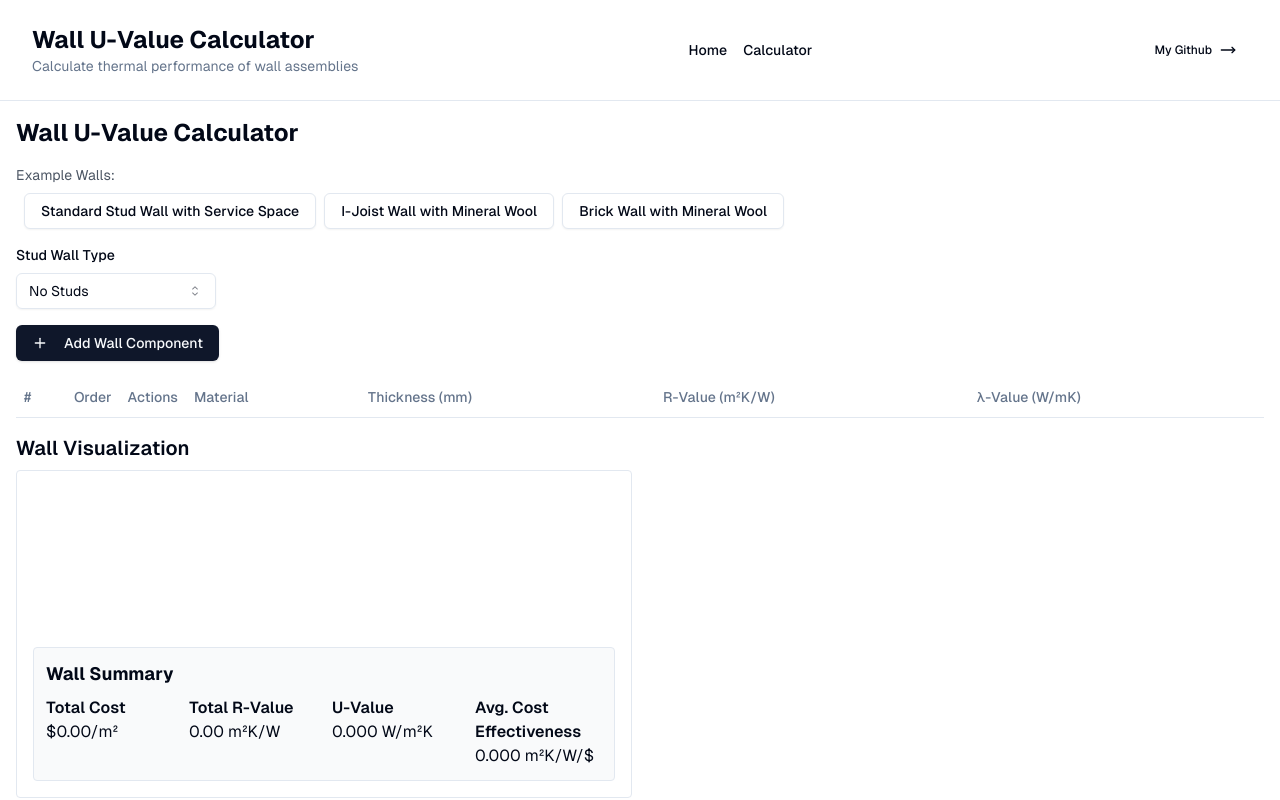
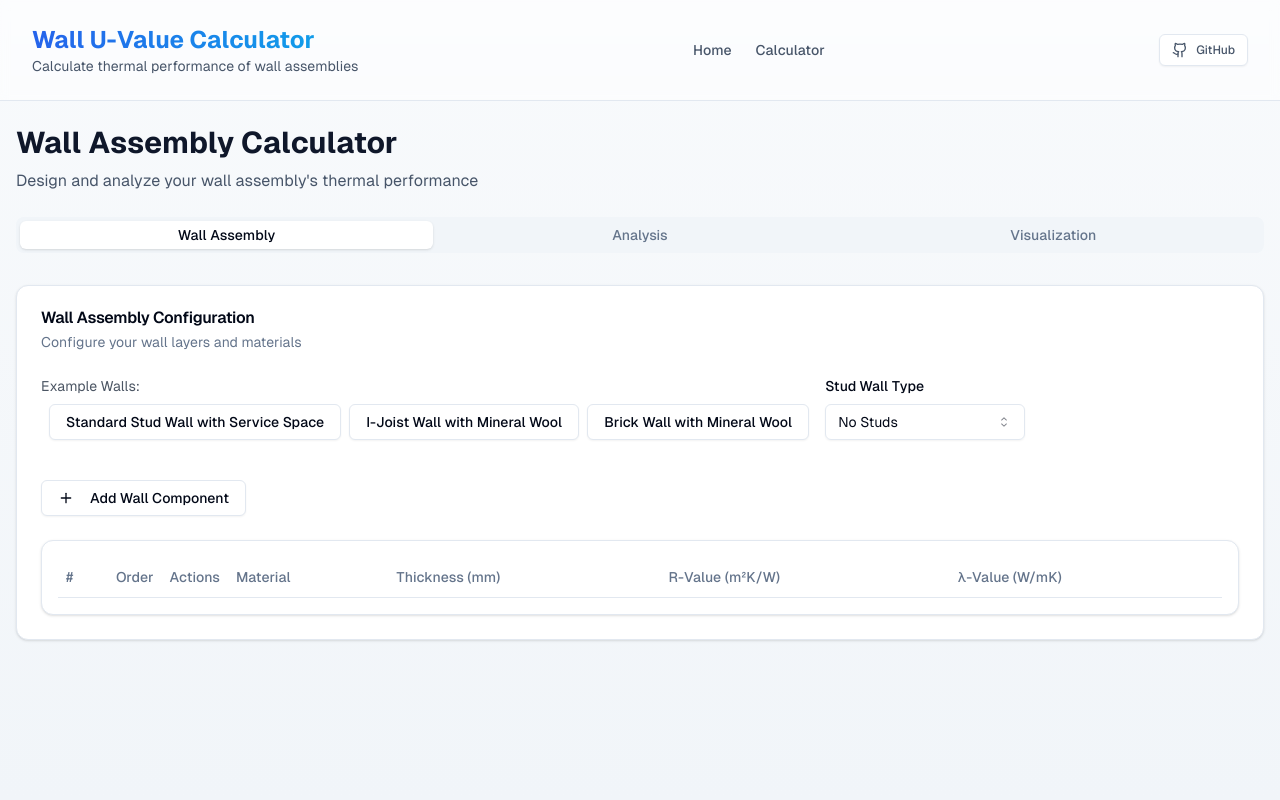
Before and after one commit to Kaloszer/WallUCalculator, a Next.js app: page /calculator in a window 1280 px wide. Shown: the top 800 px of the page. Built offline with nearby package versions, Linux system fonts and the light colour scheme.

Commit message:
Add tabs component and enhance UI; update header and main page layout with new styles and features

```diff
--- a/app/calculator/page.tsx
+++ b/app/calculator/page.tsx
@@ -1,16 +1,22 @@
 'use client';
 
-import Header from "../components/Header"; // Adjusted import path
-import Calculator from "../components/calculator/Calculator"; // Adjusted import path
-import { WallCalculatorProvider } from "../components/calculator/context/WallCalculatorContext"; // Adjusted import path
+import Header from "../components/Header";
+import Calculator from "../components/calculator/Calculator";
+import { WallCalculatorProvider } from "../components/calculator/context/WallCalculatorContext";
 
-export default function CalculatorPage() { // Renamed function for clarity
+export default function CalculatorPage() {
   return (
-    <div className="min-h-screen flex flex-col">
+    <div className="min-h-screen flex flex-col bg-gradient-to-b from-slate-50 to-slate-100">
       <Header />
-      <WallCalculatorProvider>
-        <Calculator />
-      </WallCalculatorProvider>
+      <div className="container mx-auto px-4 py-6">
+        <div className="max-w-7xl mx-auto">
+          <h1 className="text-3xl font-bold mb-2 text-slate-900">Wall Assembly Calculator</h1>
+          <p className="text-slate-600 mb-6">Design and analyze your wall assembly's thermal performance</p>
+          <WallCalculatorProvider>
+            <Calculator />
+          </WallCalculatorProvider>
+        </div>
+      </div>
     </div>
   );
 }
--- a/app/components/Header.tsx
+++ b/app/components/Header.tsx
@@ -1,22 +1,36 @@
-import Link from "next/link"; // Add Link import
-import { MoveRight } from "lucide-react"
+import Link from "next/link";
+import { MoveRight, Github } from "lucide-react"
 import { Button } from "@/components/ui/button"
 
 export default function Header() {
   return (
-    <header className="py-6 px-8 flex items-center justify-between border-b">
+    <header className="py-6 px-8 flex items-center justify-between border-b bg-white/50 backdrop-blur-sm sticky top-0 z-50">
       <div>
-        <h1 className="text-2xl font-bold">Wall U-Value Calculator</h1>
-        <p className="text-sm text-muted-foreground">
-          Calculate thermal performance of wall assemblies
-        </p>
+        <Link href="/" className="no-underline">
+          <h1 className="text-2xl font-bold bg-gradient-to-r from-blue-600 to-sky-500 bg-clip-text text-transparent">
+            Wall U-Value Calculator
+          </h1>
+          <p className="text-sm text-slate-600">
+            Calculate thermal performance of wall assemblies
+          </p>
+        </Link>
       </div>
-      <nav className="flex gap-4 items-center"> {/* Add nav container */}
-        <Link href="/" legacyBehavior><a className="text-sm font-medium hover:underline underline-offset-4">Home</a></Link>
-        <Link href="/calculator" legacyBehavior><a className="text-sm font-medium hover:underline underline-offset-4">Calculator</a></Link>
+      <nav className="flex gap-6 items-center">
+        <Link
+          href="/"
+          className="text-sm font-medium text-slate-600 hover:text-slate-900 transition-colors"
+        >
+          Home
+        </Link>
+        <Link
+          href="/calculator"
+          className="text-sm font-medium text-slate-600 hover:text-slate-900 transition-colors"
+        >
+          Calculator
+        </Link>
       </nav>
       <Button
-        variant="ghost"
+        variant="outline"
         size="sm"
         className="gap-2"
         asChild
@@ -25,9 +39,10 @@ export default function Header() {
           href="https://github.com/Kaloszer"
           target="_blank"
           rel="noopener noreferrer"
+          className="text-slate-600 hover:text-slate-900"
         >
-          My Github
-          <MoveRight className="h-4 w-4" />
+          <Github className="h-4 w-4" />
+          GitHub
         </a>
       </Button>
     </header>
--- a/app/components/calculator/Calculator.tsx
+++ b/app/components/calculator/Calculator.tsx
@@ -1,11 +1,13 @@
 "use client"
 
-import { Plus } from "lucide-react"
+import { Plus, Building2 } from "lucide-react"
 import { Button } from "@/components/ui/button"
+import { Card, CardContent, CardDescription, CardHeader, CardTitle } from "@/components/ui/card"
+import { Tabs, TabsContent, TabsList, TabsTrigger } from "@/components/ui/tabs"
 import { Table, TableBody, TableHead, TableHeader, TableRow } from "@/components/ui/table"
-import { DndContext, closestCenter, KeyboardSensor, PointerSensor, useSensor, useSensors } from '@dnd-kit/core';
-import { SortableContext, sortableKeyboardCoordinates, verticalListSortingStrategy } from '@dnd-kit/sortable';
-import type { DragEndEvent } from '@dnd-kit/core';
+import { DndContext, closestCenter, KeyboardSensor, PointerSensor, useSensor, useSensors } from '@dnd-kit/core'
+import { SortableContext, sortableKeyboardCoordinates, verticalListSortingStrategy } from '@dnd-kit/sortable'
+import type { DragEndEvent } from '@dnd-kit/core'
 import { MAX_LAYERS } from "./types"
 import { useWallCalculator } from "./context/WallCalculatorContext"
 import { ExampleWallSelector } from "./components/ExampleWallSelector"
@@ -15,9 +17,9 @@ import { WallVisualization } from "./WallVisualization"
 import { WallVisualization3D } from "./WallVisualization3D"
 import { calculateDewPoint } from "@/app/components/calculator/components/DewPointCalculator"
 import { useState } from "react"
-import { DewPointDisplay } from "./components/DewPointDisplay";
+import { DewPointDisplay } from "./components/DewPointDisplay"
 import { TemperatureGradientDisplay } from "./components/TemperatureGradientDisplay"
-import Link from "next/link";
+import Link from "next/link"
 
 export default function Calculator() {
   const {
@@ -62,15 +64,30 @@ export default function Calculator() {
   };
 
   return (
-    <div className="container mx-auto p-4">
-      <h1 className="text-2xl font-bold mb-4">Wall U-Value Calculator</h1>
+    <div className="space-y-8">
+      <Tabs defaultValue="assembly" className="w-full">
+        <TabsList className="grid w-full grid-cols-3 mb-8">
+          <TabsTrigger value="assembly">Wall Assembly</TabsTrigger>
+          <TabsTrigger value="analysis">Analysis</TabsTrigger>
+          <TabsTrigger value="visualization">Visualization</TabsTrigger>
+        </TabsList>
 
+        <TabsContent value="assembly">
+          <Card>
+            <CardHeader>
+              <CardTitle>Wall Assembly Configuration</CardTitle>
+              <CardDescription>Configure your wall layers and materials</CardDescription>
+            </CardHeader>
+            <CardContent>
+              <div className="space-y-6">
+                <div className="flex gap-4">
                   <ExampleWallSelector />
                   <StudWallSelector />
+                </div>
 
                 <Button
                   onClick={addComponent}
-        className="mb-4"
+                  variant="outline"
                   disabled={components.length >= MAX_LAYERS}
                 >
                   <Plus className="mr-2 h-4 w-4" />
@@ -78,6 +95,8 @@ export default function Calculator() {
                   {components.length >= MAX_LAYERS && " (Max reached)"}
                 </Button>
 
+                <Card>
+                  <CardContent className="p-4 overflow-x-auto">
                     <DndContext
                       sensors={sensors}
                       collisionDetection={closestCenter}
@@ -118,19 +137,21 @@ export default function Calculator() {
                         </TableBody>
                       </Table>
                     </DndContext>
+                  </CardContent>
+                </Card>
+              </div>
+            </CardContent>
+          </Card>
+        </TabsContent>
 
-      <div className="grid grid-cols-1 lg:grid-cols-2 gap-4">
-        <WallVisualization components={components} studWallConfig={getStudConfig()} />
-        <WallVisualization3D
-          components={components}
-          studWallConfig={getStudConfig()}
-          insideTemp={temperature}
-          outsideTemp={outsideTemp}
-          dewPoint={dewPoint}
-        />
-      </div>
-
-      <div className="mt-4">
+        <TabsContent value="analysis">
+          <div className="grid gap-6">
+            <Card>
+              <CardHeader>
+                <CardTitle>Dew Point Analysis</CardTitle>
+                <CardDescription>Monitor condensation risks in your wall assembly</CardDescription>
+              </CardHeader>
+              <CardContent>
                 <DewPointDisplay
                   temperature={temperature}
                   humidity={humidity}
@@ -140,7 +161,15 @@ export default function Calculator() {
                   onHumidityChange={setHumidity}
                   onOutsideTempChange={setOutsideTemp}
                 />
+              </CardContent>
+            </Card>
 
+            <Card>
+              <CardHeader>
+                <CardTitle>Temperature Gradient</CardTitle>
+                <CardDescription>Analyze temperature distribution through wall layers</CardDescription>
+              </CardHeader>
+              <CardContent>
                 <TemperatureGradientDisplay
                   components={components}
                   insideTemp={temperature}
@@ -150,17 +179,55 @@ export default function Calculator() {
                   outsideRH={outsideRH}
                   studWallType={studWallType}
                 />
+              </CardContent>
+            </Card>
           </div>
+        </TabsContent>
 
-      <div className="mt-4">
+        <TabsContent value="visualization">
+          <div className="grid gap-6">
+            <Card>
+              <CardHeader>
+                <CardTitle>Wall Visualization</CardTitle>
+                <CardDescription>2D and 3D representations of your wall assembly</CardDescription>
+              </CardHeader>
+              <CardContent>
+                <div className="grid grid-cols-1 lg:grid-cols-2 gap-6">
+                  <div className="p-4 bg-white rounded-lg shadow-sm">
+                    <WallVisualization components={components} studWallConfig={getStudConfig()} />
+                  </div>
+                  <div className="p-4 bg-white rounded-lg shadow-sm">
+                    <WallVisualization3D
+                      components={components}
+                      studWallConfig={getStudConfig()}
+                      insideTemp={temperature}
+                      outsideTemp={outsideTemp}
+                      dewPoint={dewPoint}
+                    />
+                  </div>
+                </div>
+              </CardContent>
+            </Card>
+
+            <Card>
+              <CardHeader>
+                <CardTitle>House Sample Preview</CardTitle>
+                <CardDescription>See your wall assembly in a complete house model</CardDescription>
+              </CardHeader>
+              <CardContent>
+                <Button asChild variant="outline">
                   <Link
                     href={`/houseSamplePage?wallAssembly=${encodeURIComponent(JSON.stringify(wallAssembly))}`}
                   >
-          <button className="px-4 py-2 bg-blue-500 text-white rounded">
+                    <Building2 className="mr-2 h-4 w-4" />
                     Generate House Sample
-          </button>
                   </Link>
+                </Button>
+              </CardContent>
+            </Card>
           </div>
+        </TabsContent>
+      </Tabs>
     </div>
   );
 }
--- a/app/components/calculator/WallVisualization.tsx
+++ b/app/components/calculator/WallVisualization.tsx
@@ -1,3 +1,4 @@
+import { useState } from "react";
 import { WallComponent, commonMaterials, StudWallConfig } from "./types"
 
 interface WallVisualizationProps {
@@ -9,9 +10,6 @@ const getComponentColor = (material: string) => {
   const materialInfo = commonMaterials.find(m => m.name === material)
   return materialInfo ? materialInfo.color : "#95a5a6"
 }
-
-// Remove the isInsulation function
-// const isInsulation = (material: string) => material === "Mineral Wool";
 
 const calculateRValue = (component: WallComponent) => {
   return component.conductivity > 0 ? (component.thickness / 1000) / component.conductivity : 0
@@ -28,6 +26,22 @@ const calculateCostEffectiveness = (component: WallComponent) => {
   return cost > 0 ? rValue / cost : 0
 }
 
+function ComponentDetails({ component }: { component: WallComponent }) {
+  return (
+    <div className="absolute bottom-full left-1/2 -translate-x-1/2 mb-2 w-48 bg-black/90 text-white p-3 rounded-lg shadow-lg opacity-0 group-hover:opacity-100 transition-opacity">
+      <div className="text-sm font-medium border-b border-white/20 pb-1 mb-1">{component.material}</div>
+      <div className="space-y-0.5">
+        <div className="text-xs">Thickness: {component.thickness}mm</div>
+        <div className="text-xs">R-Value: {calculateRValue(component).toFixed(2)} m²K/W</div>
+        <div className="text-xs">Cost: ${calculateCost(component).toFixed(2)}/m²</div>
+        <div className="text-xs">Efficiency: {calculateCostEffectiveness(component).toFixed(3)} m²K/W/$</div>
+      </div>
+      {/* Arrow pointer */}
+      <div className="absolute bottom-[-6px] left-1/2 -translate-x-1/2 w-3 h-3 bg-black/90 rotate-45"></div>
+    </div>
+  );
+}
+
 export function WallVisualization({ components, studWallConfig }: WallVisualizationProps) {
   const totalCost = components.reduce((sum, comp) => sum + calculateCost(comp), 0);
   const totalRValue = components.reduce((sum, comp) => sum + calculateRValue(comp), 0);
@@ -37,90 +51,52 @@ export function WallVisualization({ components, studWallConfig }: WallVisualizat
     : 0;
 
   return (
-    <div className="mt-4">
-      <svg width="0" height="0" style={{ position: 'absolute' }}>
-        <defs>
-          <pattern id="insulation-pattern" patternUnits="userSpaceOnUse" width="15" height="15">
-            <path
-              d="M0 7.5 Q3.75 0, 7.5 7.5 Q11.25 15, 15 7.5"
-              fill="none"
-              stroke="currentColor"
-              strokeWidth="1"
-            />
-          </pattern>
-        </defs>
-      </svg>
-
+    <div className="mt-4 space-y-6">
+      <div>
         <h2 className="text-xl font-semibold mb-2">Wall Visualization</h2>
-      <div className="border rounded p-4">
-        <div className="flex h-32">
+        <div className="border rounded-lg bg-white">
+          <div className="flex h-48 relative">
             {components.map((component) => (
               <div
                 key={component.id}
                 style={{
                   width: `${(component.thickness / components.reduce((sum, c) => sum + c.thickness, 0)) * 100}%`,
                   backgroundColor: getComponentColor(component.material),
-                position: 'relative',
                 }}
-              className="h-full relative"
+                className="h-full relative group cursor-pointer"
               >
-              <div className="absolute inset-0 flex flex-col items-center justify-center text-xs font-bold text-white">
-                <span className="outlined-text">{component.material}</span>
-                <span className="outlined-text">{component.thickness}mm</span>
-                <span className="outlined-text text-[10px]">
-                  R: {calculateRValue(component).toFixed(2)}
-                </span>
-                <span className="outlined-text text-[10px]">
-                  ${calculateCost(component).toFixed(2)}/m²
-                </span>
+                <ComponentDetails component={component} />
+                {/* Label at the bottom */}
+                <div className="absolute bottom-0 left-1/2 -translate-x-1/2 text-xs font-medium bg-white/90 px-2 py-0.5 rounded-t-md">
+                  {component.material}
                 </div>
               </div>
             ))}
           </div>
-
-        <div className="mt-4 grid grid-cols-3 gap-4 text-sm">
-          {components.map((component) => (
-            <div key={component.id} className="p-2 border rounded">
-              <div className="font-semibold">{component.material}</div>
-              <div>Thickness: {component.thickness}mm</div>
-              <div>R-Value: {calculateRValue(component).toFixed(2)} m²K/W</div>
-              <div>Cost: ${calculateCost(component).toFixed(2)}/m²</div>
-              <div>Effectiveness: {calculateCostEffectiveness(component).toFixed(3)} m²K/W/$</div>
         </div>
-          ))}
       </div>
 
-        <div className="mt-4 p-3 border rounded bg-gray-50 dark:bg-gray-800">
-          <div className="font-bold text-lg mb-2">Wall Summary</div>
-          <div className="grid grid-cols-4 gap-4">
-            <div>
-              <div className="font-semibold">Total Cost</div>
-              <div>${totalCost.toFixed(2)}/m²</div>
+      <div className="border rounded-lg bg-white/50 backdrop-blur-sm p-4">
+        <h3 className="font-semibold text-lg mb-3">Wall Performance Summary</h3>
+        <div className="grid grid-cols-2 md:grid-cols-4 gap-4">
+          <div className="space-y-1">
+            <div className="text-sm font-medium text-slate-600">Total Cost</div>
+            <div className="text-2xl font-semibold">${totalCost.toFixed(2)}/m²</div>
           </div>
-            <div>
-              <div className="font-semibold">Total R-Value</div>
-              <div>{totalRValue.toFixed(2)} m²K/W</div>
+          <div className="space-y-1">
+            <div className="text-sm font-medium text-slate-600">Total R-Value</div>
+            <div className="text-2xl font-semibold">{totalRValue.toFixed(2)} m²K/W</div>
           </div>
-            <div>
-              <div className="font-semibold">U-Value</div>
-              <div>{uValue.toFixed(3)} W/m²K</div>
+          <div className="space-y-1">
+            <div className="text-sm font-medium text-slate-600">U-Value</div>
+            <div className="text-2xl font-semibold">{uValue.toFixed(3)} W/m²K</div>
           </div>
-            <div>
-              <div className="font-semibold">Avg. Cost Effectiveness</div>
-              <div>{averageCostEffectiveness.toFixed(3)} m²K/W/$</div>
+          <div className="space-y-1">
+            <div className="text-sm font-medium text-slate-600">Cost Effectiveness</div>
+            <div className="text-2xl font-semibold">{averageCostEffectiveness.toFixed(3)} m²K/W/$</div>
           </div>
         </div>
       </div>
     </div>
-      <style jsx>{`
-        .outlined-text {
-          text-shadow:
-            -0.5px -0.5px 0 #000,
-            0.5px -0.5px 0 #000,
-            -0.5px 0.5px 0 #000,
-            0.5px 0.5px 0 #000;
-        }
-      `}</style>
-    </div>
   );
 }
--- a/app/page.tsx
+++ b/app/page.tsx
@@ -1,26 +1,85 @@
 import Link from 'next/link';
-import Header from './components/Header'; // Keep header for now
+import { ArrowRight, Calculator, Home, LineChart } from "lucide-react";
+import Header from './components/Header';
+import { Button } from "@/components/ui/button";
+import { Card, CardContent, CardDescription, CardHeader, CardTitle } from "@/components/ui/card";
 
 export default function StartPage() {
   return (
-    <div className="min-h-screen flex flex-col">
+    <div className="min-h-screen flex flex-col bg-gradient-to-b from-slate-50 to-slate-100">
       <Header />
-      <main className="flex-grow flex flex-col items-center justify-center p-6">
-        <h1 className="text-4xl font-bold mb-4">Welcome to Wall U-Value Calculator</h1>
-        <p className="text-lg mb-8 text-center max-w-prose">
-          Calculate the thermal transmittance (U-value) of your wall constructions, visualize temperature gradients, and check for potential condensation issues.
-        </p>
-        <Link href="/calculator" legacyBehavior>
-          <a className="px-6 py-3 bg-blue-600 text-white rounded-md hover:bg-blue-700 transition-colors text-lg font-semibold">
-            Go to Calculator
-          </a>
-        </Link>
-        {/* Optional: Add link to house sample page if desired */}
-        {/* <Link href="/houseSamplePage" legacyBehavior>
-          <a className="mt-4 px-6 py-3 bg-green-600 text-white rounded-md hover:bg-green-700 transition-colors text-lg font-semibold">
-            View House Sample
-          </a>
-        </Link> */}
+      <main className="flex-grow container mx-auto px-4 py-8">
+        <div className="max-w-6xl mx-auto">
+          {/* Hero Section */}
+          <div className="text-center mb-16 py-12 px-4">
+            <h1 className="text-5xl font-bold mb-6 bg-gradient-to-r from-blue-600 to-sky-500 bg-clip-text text-transparent">
+              Wall U-Value Calculator
+            </h1>
+            <p className="text-xl text-slate-600 mb-8 max-w-3xl mx-auto">
+              Make informed decisions about your building's thermal performance with our comprehensive wall assembly analysis tools.
+            </p>
+            <Button size="lg" asChild className="group">
+              <Link href="/calculator">
+                Get Started
+                <ArrowRight className="ml-2 h-4 w-4 group-hover:translate-x-1 transition-transform" />
+              </Link>
+            </Button>
+          </div>
+
+          {/* Feature Cards */}
+          <div className="grid md:grid-cols-3 gap-6 px-4">
+            <Card className="border-slate-200 shadow-sm hover:shadow-md transition-shadow">
+              <CardHeader>
+                <CardTitle className="flex items-center gap-2">
+                  <Calculator className="h-5 w-5 text-blue-500" />
+                  U-Value Analysis
+                </CardTitle>
+                <CardDescription>
+                  Calculate thermal transmittance for any wall assembly
+                </CardDescription>
+              </CardHeader>
+              <CardContent>
+                <p className="text-slate-600">
+                  Input your wall components and get instant U-value calculations with our intuitive interface.
+                </p>
+              </CardContent>
+            </Card>
+
+            <Card className="border-slate-200 shadow-sm hover:shadow-md transition-shadow">
+              <CardHeader>
+                <CardTitle className="flex items-center gap-2">
+                  <LineChart className="h-5 w-5 text-blue-500" />
+                  Temperature Gradient
+                </CardTitle>
+                <CardDescription>
+                  Visualize temperature distribution
+                </CardDescription>
+              </CardHeader>
+              <CardContent>
+                <p className="text-slate-600">
+                  See how temperature changes through your wall assembly and identify potential condensation risks.
+                </p>
+              </CardContent>
+            </Card>
+
+            <Card className="border-slate-200 shadow-sm hover:shadow-md transition-shadow">
+              <CardHeader>
+                <CardTitle className="flex items-center gap-2">
+                  <Home className="h-5 w-5 text-blue-500" />
+                  3D Visualization
+                </CardTitle>
+                <CardDescription>
+                  Interactive wall assembly view
+                </CardDescription>
+              </CardHeader>
+              <CardContent>
+                <p className="text-slate-600">
+                  Explore your wall assembly in 3D and understand how different components work together.
+                </p>
+              </CardContent>
+            </Card>
+          </div>
+        </div>
       </main>
     </div>
   );
--- /dev/null
+++ b/components/ui/tabs.tsx
@@ -0,0 +1,55 @@
+"use client"
+
+import * as React from "react"
+import * as TabsPrimitive from "@radix-ui/react-tabs"
+
+import { cn } from "@/lib/utils"
+
+const Tabs = TabsPrimitive.Root
+
+const TabsList = React.forwardRef<
+  React.ElementRef<typeof TabsPrimitive.List>,
+  React.ComponentPropsWithoutRef<typeof TabsPrimitive.List>
+>(({ className, ...props }, ref) => (
+  <TabsPrimitive.List
+    ref={ref}
+    className={cn(
+      "inline-flex h-9 items-center justify-center rounded-lg bg-muted p-1 text-muted-foreground",
+      className
+    )}
+    {...props}
+  />
+))
+TabsList.displayName = TabsPrimitive.List.displayName
+
+const TabsTrigger = React.forwardRef<
+  React.ElementRef<typeof TabsPrimitive.Trigger>,
+  React.ComponentPropsWithoutRef<typeof TabsPrimitive.Trigger>
+>(({ className, ...props }, ref) => (
+  <TabsPrimitive.Trigger
+    ref={ref}
+    className={cn(
+      "inline-flex items-center justify-center whitespace-nowrap rounded-md px-3 py-1 text-sm font-medium ring-offset-background transition-all focus-visible:outline-none focus-visible:ring-2 focus-visible:ring-ring focus-visible:ring-offset-2 disabled:pointer-events-none disabled:opacity-50 data-[state=active]:bg-background data-[state=active]:text-foreground data-[state=active]:shadow",
+      className
+    )}
+    {...props}
+  />
+))
+TabsTrigger.displayName = TabsPrimitive.Trigger.displayName
+
+const TabsContent = React.forwardRef<
+  React.ElementRef<typeof TabsPrimitive.Content>,
+  React.ComponentPropsWithoutRef<typeof TabsPrimitive.Content>
+>(({ className, ...props }, ref) => (
+  <TabsPrimitive.Content
+    ref={ref}
+    className={cn(
+      "mt-2 ring-offset-background focus-visible:outline-none focus-visible:ring-2 focus-visible:ring-ring focus-visible:ring-offset-2",
+      className
+    )}
+    {...props}
+  />
+))
+TabsContent.displayName = TabsPrimitive.Content.displayName
+
+export { Tabs, TabsList, TabsTrigger, TabsContent }
--- a/package.json
+++ b/package.json
@@ -18,6 +18,7 @@
     "@radix-ui/react-select": "^2.1.5",
     "@radix-ui/react-slider": "^1.2.2",
     "@radix-ui/react-slot": "^1.1.1",
+    "@radix-ui/react-tabs": "^1.1.3",
     "@react-three/csg": "^3.3.0",
     "@react-three/drei": "^9.121.4",
     "@react-three/fiber": "^9.0.0-alpha.8",
```
Also changed, not shown: app/components/calculator/WallVisualization3D.tsx (+11 -23 lines), 1 other file (tests, documents, lock files or other folders). Lines whose indentation alone changed are shown as unchanged.
